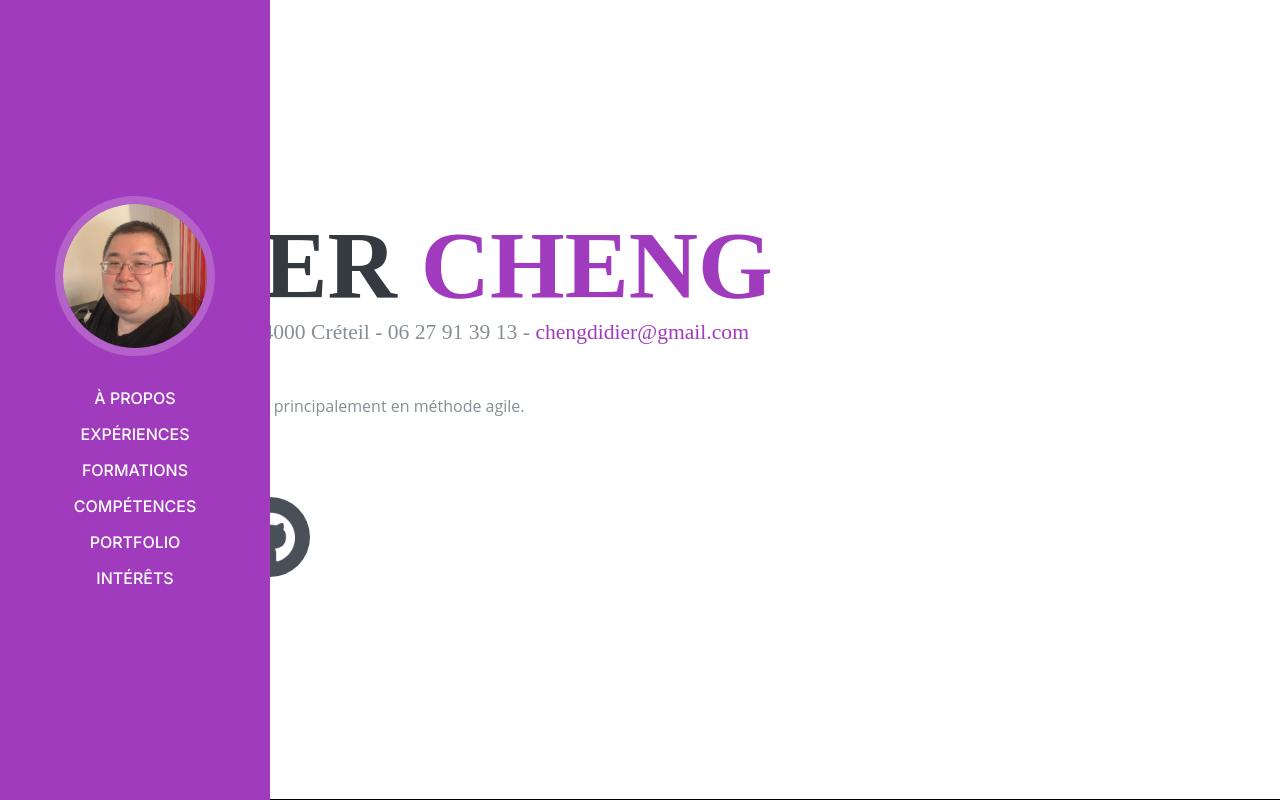
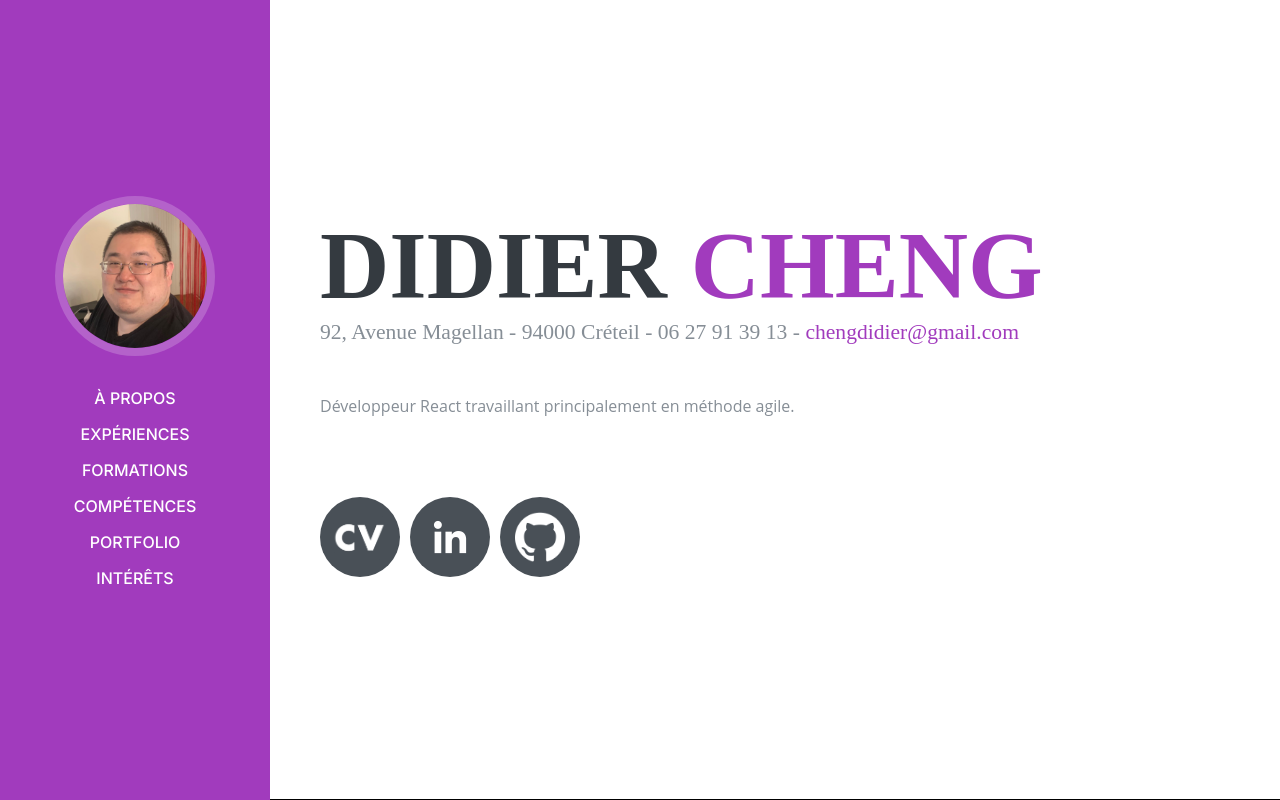
Before and after one commit to Vangnex/portfolio, a Next.js app: page / in a window 1280 px wide. Shown: the top 800 px of the page. Built offline with nearby package versions, Linux system fonts and the light colour scheme.

Commit message:
UPDATE build error correction

```diff
--- a/src/app/page.tsx
+++ b/src/app/page.tsx
@@ -147,7 +147,7 @@ export default function Home() {
         </ul>
       </nav>
 
-      <core className={styles.core}>
+      <core style={{"marginLeft": navwidth}} className={styles.core}>
 
         <section id="aboutSection">
           <div className={styles.coreMargin}>
@@ -217,7 +217,7 @@ export default function Home() {
               )
             })}
 
-            <h2 style={{"margin-top": "100px"}}>Autres expériences</h2>
+            <h2 style={{"marginTop": "100px"}}>Autres expériences</h2>
 
             {otherExp.map( (data) => {
               return (
```
